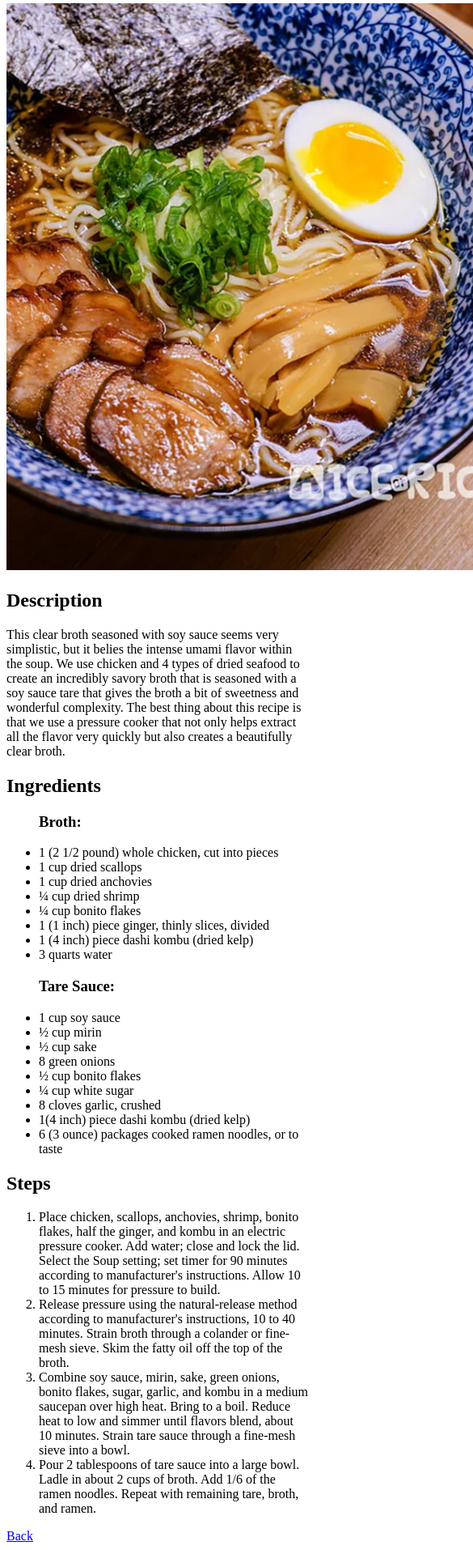
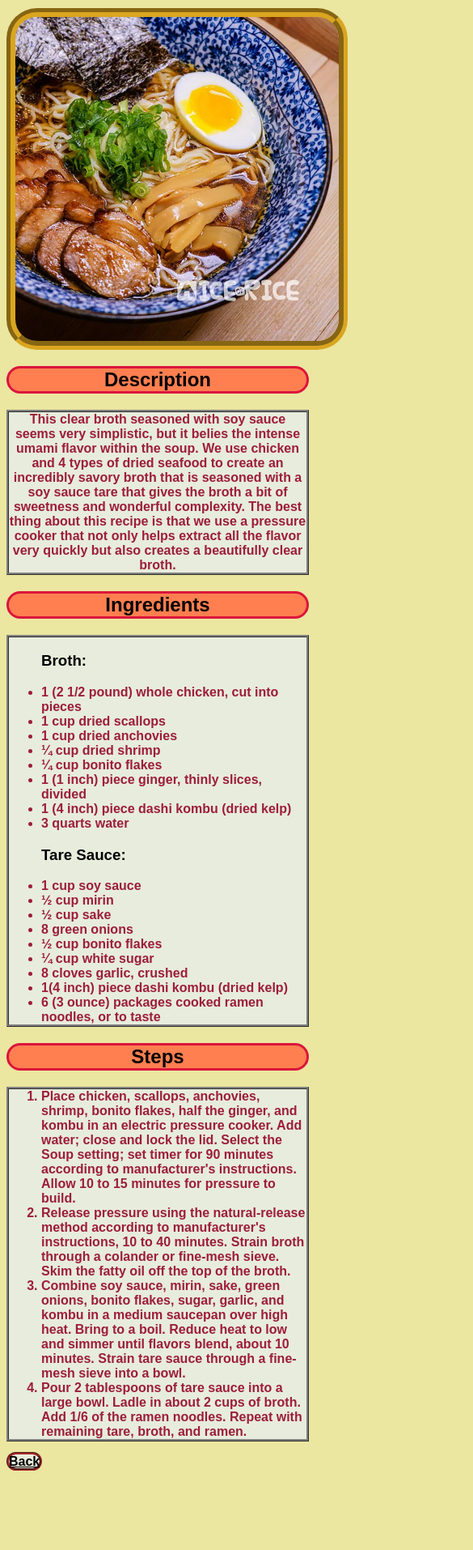
Before and after one commit to Pratham-Mahabare/odin-recipes, a plain HTML site: page recipes/shoyaRamen.html in a window 390 px wide. Shown: the part 76-1990 px from the top of the page at 81% size, 585 px wide, since content can reach past the window. After the commit the page ends 1898 px from the top, so only its background shows below. Drawn offline with Linux system fonts and the light colour scheme.

Commit message:
Modified the burger.html,shoyaRamen.html and shahiPaneer.html and add a new file stylerecipes.css
The new file stylerecipes.css add to style the burger.html,shoyaRamen.html and shahiPaneer.html.
The stylerecipes.css is link to burger.html,shoyaRamen.html and shahiPaneer.html files for styling.
In stylerecipes.css file universal selector is add then other selectors like .recipeImg, h1, .para, .names and .back for style and there are grouping selectors like .description,.ingredients,.steps and .ulists,.olists.
And also add the one id selector #h3.

```diff
--- a/recipes/shoyaRamen.html
+++ b/recipes/shoyaRamen.html
@@ -4,50 +4,51 @@
 <head>
     <meta charset="utf-8">
     <title>Shoya Ramen Recipe</title>
+    <link rel="stylesheet" href="./stylerecipes.css">
 </head>
 
 <body>
     <h1>Shahi Paneer</h1>
-    <img src="../imagesOfRecipes/Shoya-Ramen.jpg" alt="Image of Shoya Ramen" height="700" width="700">
-    <h2>Description</h2>
-    <p>This clear broth seasoned with soy sauce seems very simplistic, but it belies the intense umami flavor within the soup. We use chicken and 4 types of dried seafood to create an incredibly savory broth that is seasoned with a soy sauce tare that gives the broth a bit of sweetness and wonderful complexity. The best thing about this recipe is that we use a pressure cooker that not only helps extract all the flavor very quickly but also creates a beautifully clear broth.</p>
+    <img src="../imagesOfRecipes/Shoya-Ramen.jpg" alt="Image of Shoya Ramen" class="recipeImg" height="400" width="400">
+    <h2 class="description">Description</h2>
+    <p class="para">This clear broth seasoned with soy sauce seems very simplistic, but it belies the intense umami flavor within the soup. We use chicken and 4 types of dried seafood to create an incredibly savory broth that is seasoned with a soy sauce tare that gives the broth a bit of sweetness and wonderful complexity. The best thing about this recipe is that we use a pressure cooker that not only helps extract all the flavor very quickly but also creates a beautifully clear broth.</p>
 
-    <h2>Ingredients</h2>
-    <ul>
-        <h3>Broth:</h3>
-        <li> 1 (2 1/2 pound) whole chicken, cut into pieces</li>
-        <li>1 cup dried scallops</li>
-        <li>1 cup dried anchovies</li>
-        <li>¼ cup dried shrimp</li>
-        <li>¼ cup bonito flakes</li>
-        <li>1 (1 inch) piece ginger, thinly slices, divided</li>
-        <li>1 (4 inch) piece dashi kombu (dried kelp)</li>
-        <li>3 quarts water</li>
+    <h2 class="ingredients">Ingredients</h2>
+    <ul class="ulists">
+        <h3 class="names" id="h3">Broth:</h3>
+        <li class="names">1 (2 1/2 pound) whole chicken, cut into pieces</li>
+        <li class="names">1 cup dried scallops</li>
+        <li class="names">1 cup dried anchovies</li>
+        <li class="names">¼ cup dried shrimp</li>
+        <li class="names">¼ cup bonito flakes</li>
+        <li class="names">1 (1 inch) piece ginger, thinly slices, divided</li>
+        <li class="names">1 (4 inch) piece dashi kombu (dried kelp)</li>
+        <li class="names">3 quarts water</li>
 
-        <h3>Tare Sauce:</h3>
-        <li>1 cup soy sauce</li>
-        <li>½ cup mirin</li>
-        <li>½ cup sake</li>
-        <li>8 green onions</li>
-        <li>½ cup bonito flakes</li>
-        <li>¼ cup white sugar</li>
-        <li>8 cloves garlic, crushed</li>
-        <li>1(4 inch) piece dashi kombu (dried kelp)</li>
-        <li>6 (3 ounce) packages cooked ramen noodles, or to taste</li>
+        <h3 class="names" id="h3">Tare Sauce:</h3>
+        <li class="names">1 cup soy sauce</li>
+        <li class="names">½ cup mirin</li>
+        <li class="names">½ cup sake</li>
+        <li class="names">8 green onions</li>
+        <li class="names">½ cup bonito flakes</li>
+        <li class="names">¼ cup white sugar</li>
+        <li class="names">8 cloves garlic, crushed</li>
+        <li class="names">1(4 inch) piece dashi kombu (dried kelp)</li>
+        <li class="names">6 (3 ounce) packages cooked ramen noodles, or to taste</li>
     </ul>
 
-    <h2>Steps</h2>
-    <ol>
-        <li>Place chicken, scallops, anchovies, shrimp, bonito flakes, half the ginger, and kombu in an electric pressure cooker. Add water; close and lock the lid. Select the Soup setting; set timer for 90 minutes according to manufacturer's instructions. Allow 10 to 15 minutes for pressure to build.</li>
+    <h2 class="steps">Steps</h2>
+    <ol class="olists">
+        <li class="names">Place chicken, scallops, anchovies, shrimp, bonito flakes, half the ginger, and kombu in an electric pressure cooker. Add water; close and lock the lid. Select the Soup setting; set timer for 90 minutes according to manufacturer's instructions. Allow 10 to 15 minutes for pressure to build.</li>
 
-        <li>Release pressure using the natural-release method according to manufacturer's instructions, 10 to 40 minutes. Strain broth through a colander or fine-mesh sieve. Skim the fatty oil off the top of the broth.</li>
+        <li class="names">Release pressure using the natural-release method according to manufacturer's instructions, 10 to 40 minutes. Strain broth through a colander or fine-mesh sieve. Skim the fatty oil off the top of the broth.</li>
 
-        <li>Combine soy sauce, mirin, sake, green onions, bonito flakes, sugar, garlic, and kombu in a medium saucepan over high heat. Bring to a boil. Reduce heat to low and simmer until flavors blend, about 10 minutes. Strain tare sauce through a fine-mesh sieve into a bowl.</li>
+        <li class="names">Combine soy sauce, mirin, sake, green onions, bonito flakes, sugar, garlic, and kombu in a medium saucepan over high heat. Bring to a boil. Reduce heat to low and simmer until flavors blend, about 10 minutes. Strain tare sauce through a fine-mesh sieve into a bowl.</li>
 
-        <li>Pour 2 tablespoons of tare sauce into a large bowl. Ladle in about 2 cups of broth. Add 1/6 of the ramen noodles. Repeat with remaining tare, broth, and ramen. </li>
+        <li class="names">Pour 2 tablespoons of tare sauce into a large bowl. Ladle in about 2 cups of broth. Add 1/6 of the ramen noodles. Repeat with remaining tare, broth, and ramen. </li>
     </ol>
 
-    <a href="../index.html">Back</a>
+    <a href="../index.html" class="back">Back</a>
 </body>
 
 </html>
--- /dev/null
+++ b/recipes/stylerecipes.css
@@ -0,0 +1,72 @@
+* {
+    background-color: rgb(235, 230, 160);
+    font-family: Arial, verdana, Helvetica, "Times New Roman", sans-serif, serif;
+}
+
+.recipeImg {
+    display: block;
+    margin-left: auto;
+    margin-right: auto;
+    border-style: groove;
+    border-color:goldenrod;
+    border-radius: 1cm;
+    border-width: 0.3cm;
+}
+
+h1 {
+    font-family: "Times New Roman", serif;
+    font-weight: bold;
+    font-style: oblique;
+    text-align: center;
+    color: rgb(0, 0, 0);
+    background-color: chocolate;
+    border-style: outset;
+    border-radius: 1cm;
+    border-color: burlywood;
+}
+
+.description,.ingredients,.steps {
+    text-align: center;
+    color: black;
+    background-color: coral;
+    border-style: solid;
+    border-color: crimson;
+    border-radius: 1cm;
+}
+
+.para {
+    text-align: center;
+    color: rgb(156, 30, 58);
+    font-weight: bold;
+    background-color: rgb(232, 236, 220);
+    border-style: ridge;
+    border-color: grey;
+}
+
+.ulists,.olists {
+    color: black;
+    background-color: rgb(232, 236, 220);
+    border-style: ridge;
+    border-color: grey;
+}
+
+.names {
+    color: rgb(156, 30, 58);
+    font-weight: bold;
+    background-color: rgb(232, 236, 220);
+}
+
+#h3 {
+    color: black;
+    font-weight: bold;
+}
+
+.back {
+    color: black;
+    font-weight: bold;
+    border: 0.1cm;
+    border-style: groove;
+    border-radius: 1cm;
+    border-color: brown;
+    background-color: rgb(232, 236, 220);
+}
```
Also changed, not shown: recipes/burger.html (+24 -23 lines), recipes/shahiPaneer.html (+25 -26 lines).
